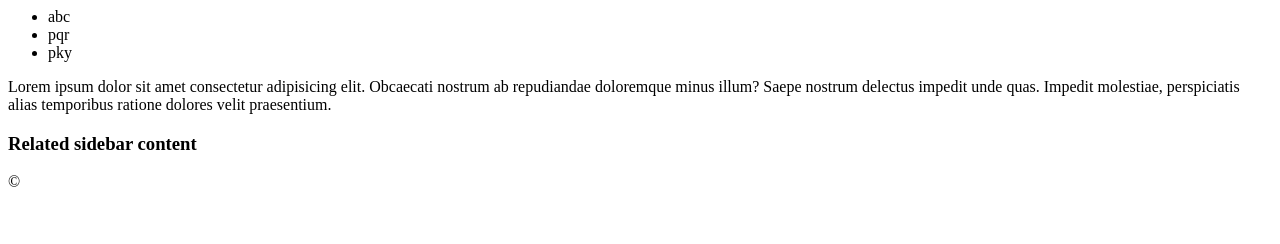
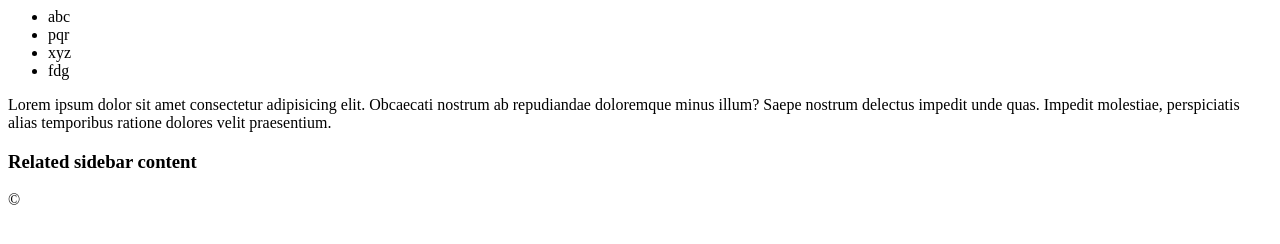
Before and after one commit to sjsreehari04/simple-html-page, a plain HTML site: page html5semantic.html in a window 1280 px wide. Drawn offline with Linux system fonts and the light colour scheme.

Commit message:
Add new list items to navigation menu

```diff
--- a/html5semantic.html
+++ b/html5semantic.html
@@ -8,7 +8,8 @@
             <ul>
                 <li>abc</li>
                 <li>pqr</li>
-                <li>pky</li>
+                <li>xyz</li>
+                <li>fdg</li>
             </ul>
         </nav>
     </header>
@@ -25,4 +26,5 @@
         &copy;
     </footer>
 </body>
+
 </html>
```
